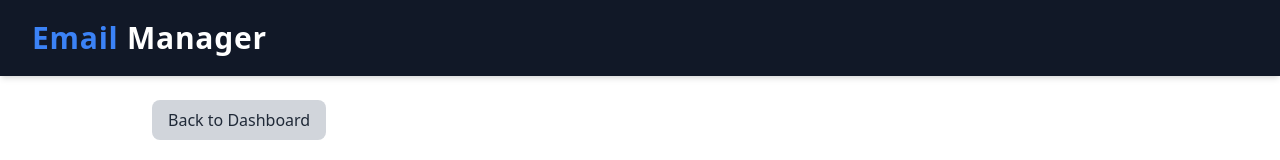
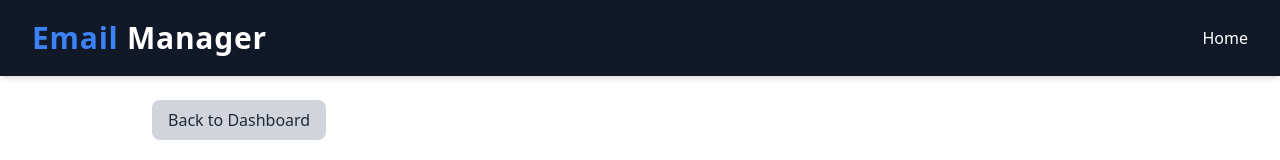
Before and after one commit to ks-brijeshr/email-subscription-management, a React (Vite) app in the folder frontend/: page /admin/view-subscribers in a window 1280 px wide. Shown: the top 160 px of the page. Built offline with nearby package versions, Linux system fonts and the light colour scheme.

Commit message:
update navbar in viewsubscriber page

```diff
--- a/frontend/src/pages/admin/ViewSubscribers.tsx
+++ b/frontend/src/pages/admin/ViewSubscribers.tsx
@@ -157,10 +157,14 @@ const ViewSubscribers = () => {
 
     return (
         <>
+
             <header className="w-full flex justify-between items-center px-8 py-5 bg-gray-900 text-white shadow-md">
                 <h1 className="text-3xl font-bold tracking-wide">
                     <span className="text-blue-500">Email</span> Manager
                 </h1>
+                <nav className="space-x-6">
+                    <a href="/admin/dashboard" className="hover:text-blue-400 transition">Home</a>
+                </nav>
             </header>
 
             <div className="p-6 max-w-5xl mx-auto">
```
